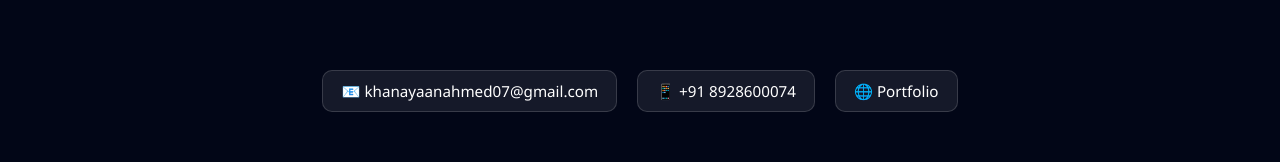
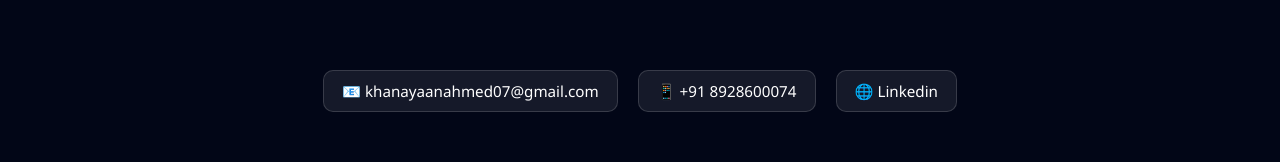
Before and after one commit to khanayaanahmed7/portfolio, a React (Vite) app: page / in a window 1280 px wide. Shown: the part 540-702 px from the top of the page. Built offline with nearby package versions, Linux system fonts and the light colour scheme.

Commit message:
Update App.jsx

```diff
--- a/src/App.jsx
+++ b/src/App.jsx
@@ -135,11 +135,11 @@ export default function App() {
           </a>
 
           <a
-            href="https://portfolio-ayaanahmed-khan.vercel.app"
+            href="linkedin.com/in/ayaan-ahmed-khan"
             target="_blank"
             rel="noreferrer"
           >
-            🌐 Portfolio
+            🌐 Linkedin
           </a>
         </div>
       </motion.section>
```
